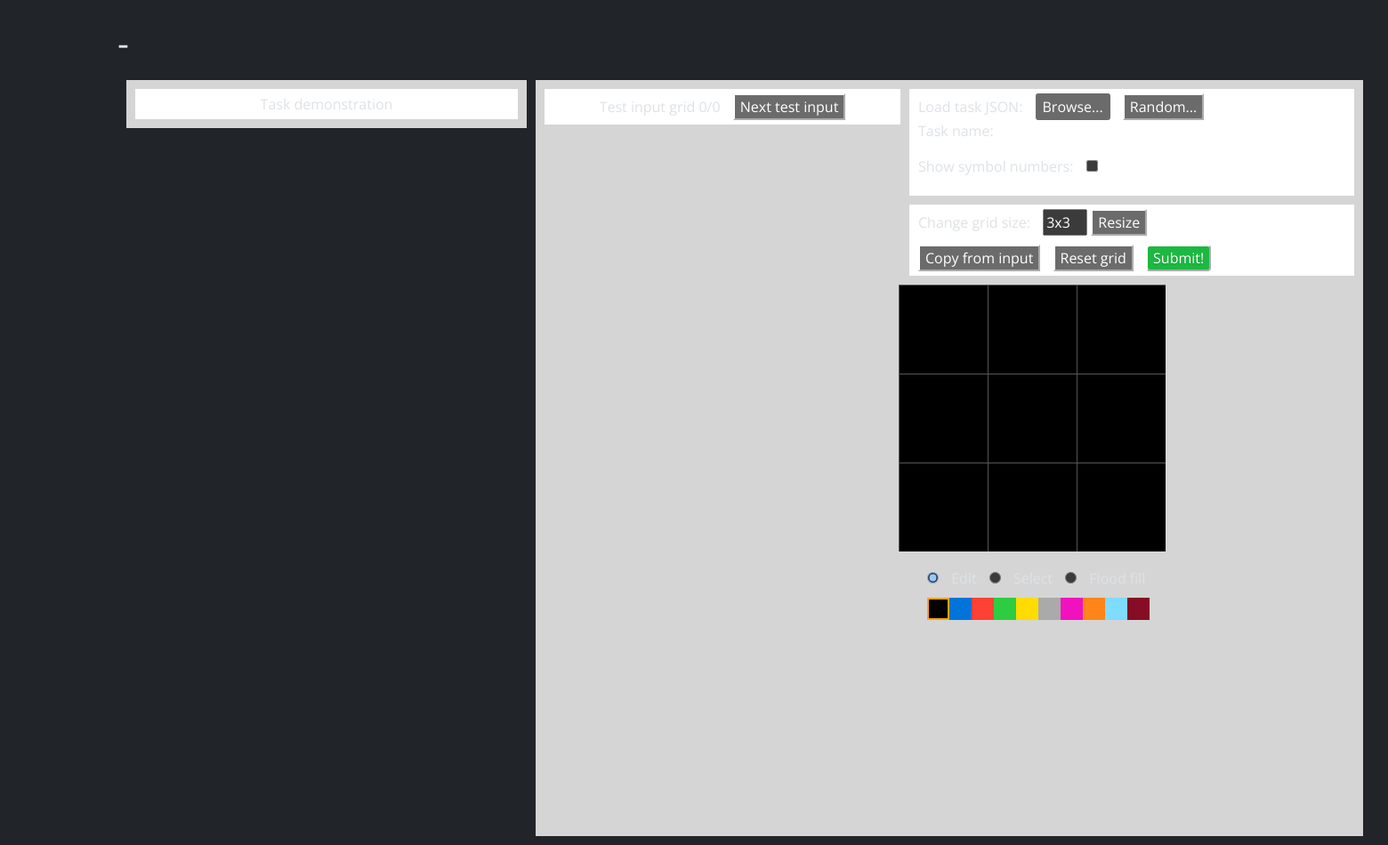
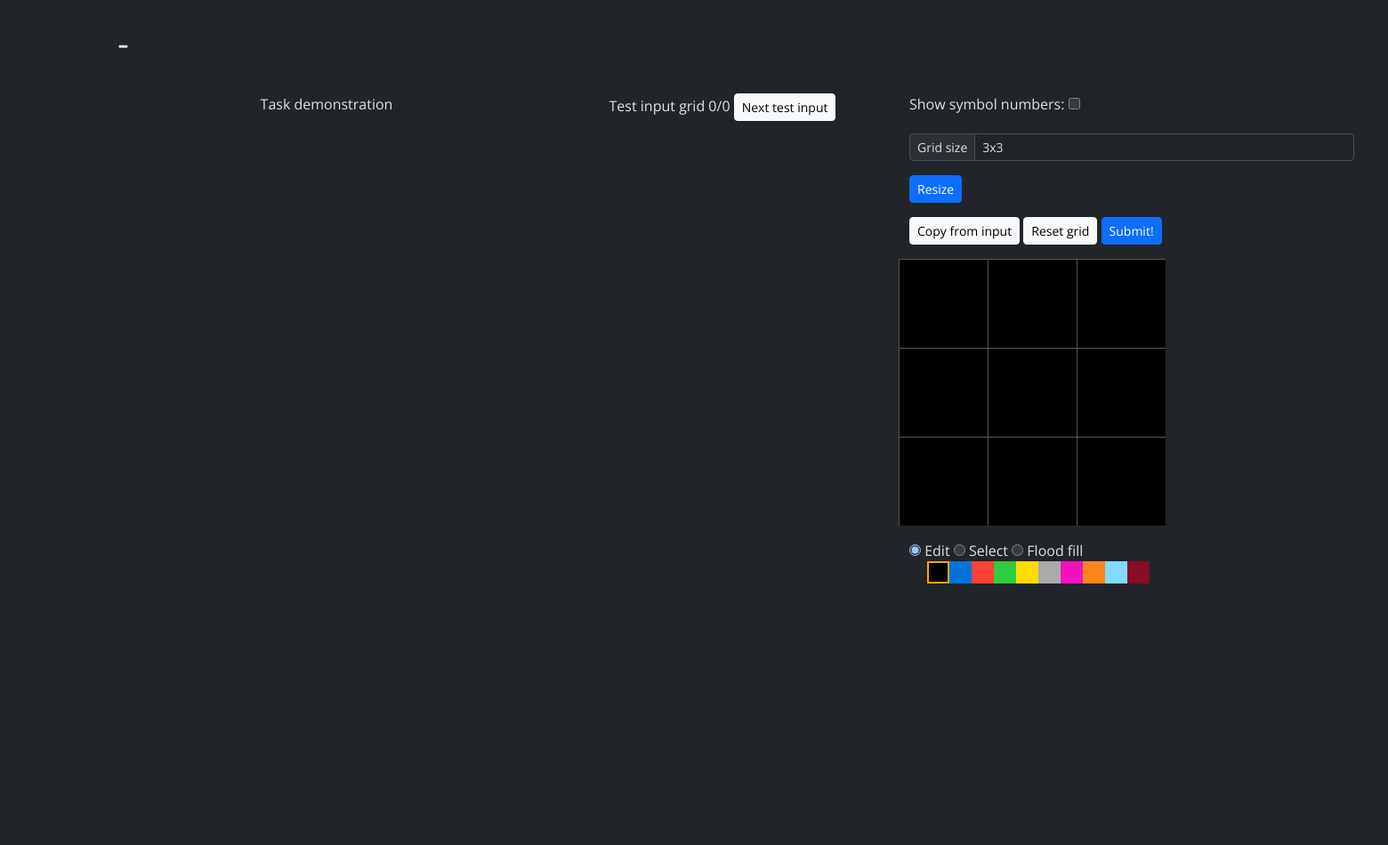
Before and after one commit to fotcorn/arc-ui, a Django app: template app/templates/task.html in a window 1560 px wide. Shown: the part 56-1006 px from the top of the page at 89% size. Run offline with Django 5.2, Linux system fonts and the light colour scheme; the template is opened without the code that fills it, so the values that code supplies are empty; some libraries are stand-ins or nearby versions.

Commit message:
task styling

```diff
--- a/app/static/css/testing_interface.css
+++ b/app/static/css/testing_interface.css
@@ -14,7 +14,6 @@ body {
     width: 450px;
     margin: 10px;
     margin-right: 5px;
-    background-color: #d5d5d5;
 }
 
 #evaluation_view {
@@ -22,7 +21,6 @@ body {
     width: 930px;
     margin: 10px;
     margin-left: 5px;
-    background-color: #d5d5d5;
     min-height: 850px;
 }
 
@@ -42,7 +40,6 @@ body {
     float: left;
     margin-top: 10px;
     margin-bottom: 0;
-    background: white;
     width: 100%;
     padding-top: 5px;
     padding-bottom: 5px;
@@ -52,7 +49,6 @@ body {
     float: left;
     margin-top: 10px;
     margin-bottom: 10px;
-    background: white;
     width: 100%;
     padding-top: 5px;
     padding-bottom: 5px;
@@ -60,26 +56,15 @@ body {
 
 #resize_control_btns {
     width: 100%;
-    float:left;
+    float: left;
     margin-bottom: 10px;
 }
 
-#submit_solution_btn {
-    color: white;
-    border-radius: 4px;
-    text-shadow: 0 1px 1px rgba(0, 0, 0, 0.2);
-    background: rgb(28, 184, 65);
+button:focus {
+    outline: 0;
 }
 
-#submit_solution_btn:active {
-  background: blue;
-}
-
-button:focus {outline:0;}
-
-#output_grid {
-
-}
+#output_grid {}
 
 #toolbar {
     float: left;
@@ -102,18 +87,6 @@ button:focus {outline:0;}
     float: left;
 }
 
-label {
-    margin-left: 10px;
-}
-
-input, button {
-    margin-left: 10px;
-}
-
-#resize_btn {
-    margin-left: 0;
-}
-
 /*Task demonstration*/
 
 .pair_preview {
@@ -121,11 +94,13 @@ input, button {
     padding: 5px;
     border-bottom: solid 1px #a1a1a1;
 }
+
 .input_preview {
     height: 200px;
     width: 200px;
     float: left;
 }
+
 .output_preview {
     height: 200px;
     width: 200px;
@@ -135,7 +110,6 @@ input, button {
 
 .text {
     text-align: center;
-    background: white;
     padding-top: 5px;
     padding-bottom: 5px;
     margin-bottom: 10px;
--- a/app/templates/task.html
+++ b/app/templates/task.html
@@ -29,7 +29,7 @@
         <div id="evaluation-input-view">
             <div class="text">Test input grid <span id="current_test_input_id_display">0</span>/<span
                     id="total_test_input_count_display">0</span>
-                <button onclick="nextTestInput()">Next test input</button>
+                <button class="btn btn-sm btn-light" onclick="nextTestInput()">Next test input</button>
             </div>
 
             <div id="evaluation_input" class="selectable_grid"></div>
@@ -38,33 +38,31 @@
         <div id="evaluation_output_editor">
 
             <div id="load_task_control_btns">
-                <label for="load_task_file_input">Load task JSON: </label>
-                <input type="file" id="load_task_file_input" class="load_task" style="display: none;" />
-                <input type="button" value="Browse..."
-                    onclick="document.getElementById('load_task_file_input').click();" />
-                <button onclick="randomTask()" id="random_task_btn"> Random... </button>
-                <p>
-                    <label id='task_name' for="random_task_btn"> Task name: </label>
-                <p>
                 <label for="show_symbol_numbers">Show symbol numbers: </label>
                 <input type="checkbox" id="show_symbol_numbers" name="show_symbol_numbers"
                     onchange="changeSymbolVisibility()">
             </div>
 
-            <div id="edition_view">
-                <div id="editor_grid_control_btns">
-                    <div id="resize_control_btns">
-                        <label for="output_grid_size">Change grid size: </label>
-                        <input type="text" id="output_grid_size" class="grid_size_field" name="size" value="3x3">
-                        <button onclick="resizeOutputGrid()" id="resize_btn">Resize</button>
+
+            <div class="row g-3 align-items-center">
+                <div class="col-12">
+                    <label class="visually-hidden" for="output_grid_size">Change grid size</label>
+                    <div class="input-group input-group-sm">
+                        <span class="input-group-text">Grid size</span>
+                        <input type="text" class="form-control form-control-sm" id="output_grid_size" name="size"
+                            value="3x3" placeholder="e.g. 3x3">
+                    </div>
+                </div>
+                <div class="col-12">
+                    <button type="button" class="btn btn-sm btn-primary" onclick="resizeOutputGrid()">Resize</button>
+                </div>
+                <div class="col-12">
+                    <button class="btn btn-sm btn-light" onclick="copyFromInput()">Copy from input</button>
+                    <button class="btn btn-sm btn-light" onclick="resetOutputGrid()">Reset grid</button>
+                    <button class="btn btn-sm btn-primary" onclick="submitSolution()">Submit!</button>
                 </div>
 
-                    <button onclick="copyFromInput()">Copy from input</button>
-                    <button onclick="resetOutputGrid()">Reset grid</button>
-                    <button onclick="submitSolution()" id="submit_solution_btn">Submit!</button>
-                </div>
-
-                <div id="output_grid">
+                <div class="col-12">
                     <div class="edition_grid selectable_grid">
                         <div class="row">
                             <div class="cell" symbol="0" x="0" y="0"></div>
@@ -85,7 +83,7 @@
                 </div>
 
 
-                <div id="toolbar">
+                <div class="col-12">
                     <div>
                         <input type="radio" id="tool_edit" name="tool_switching" value="edit" checked>
                         <label for="tool_edit">Edit</label>
@@ -96,6 +94,8 @@
                         <input type="radio" id="tool_floodfill" name="tool_switching" value="floodfill">
                         <label for="tool_floodfill">Flood fill</label>
                     </div>
+                </div>
+
             </div>
 
             <div id="symbol_picker">
```
Lines whose indentation alone changed are shown as unchanged.
